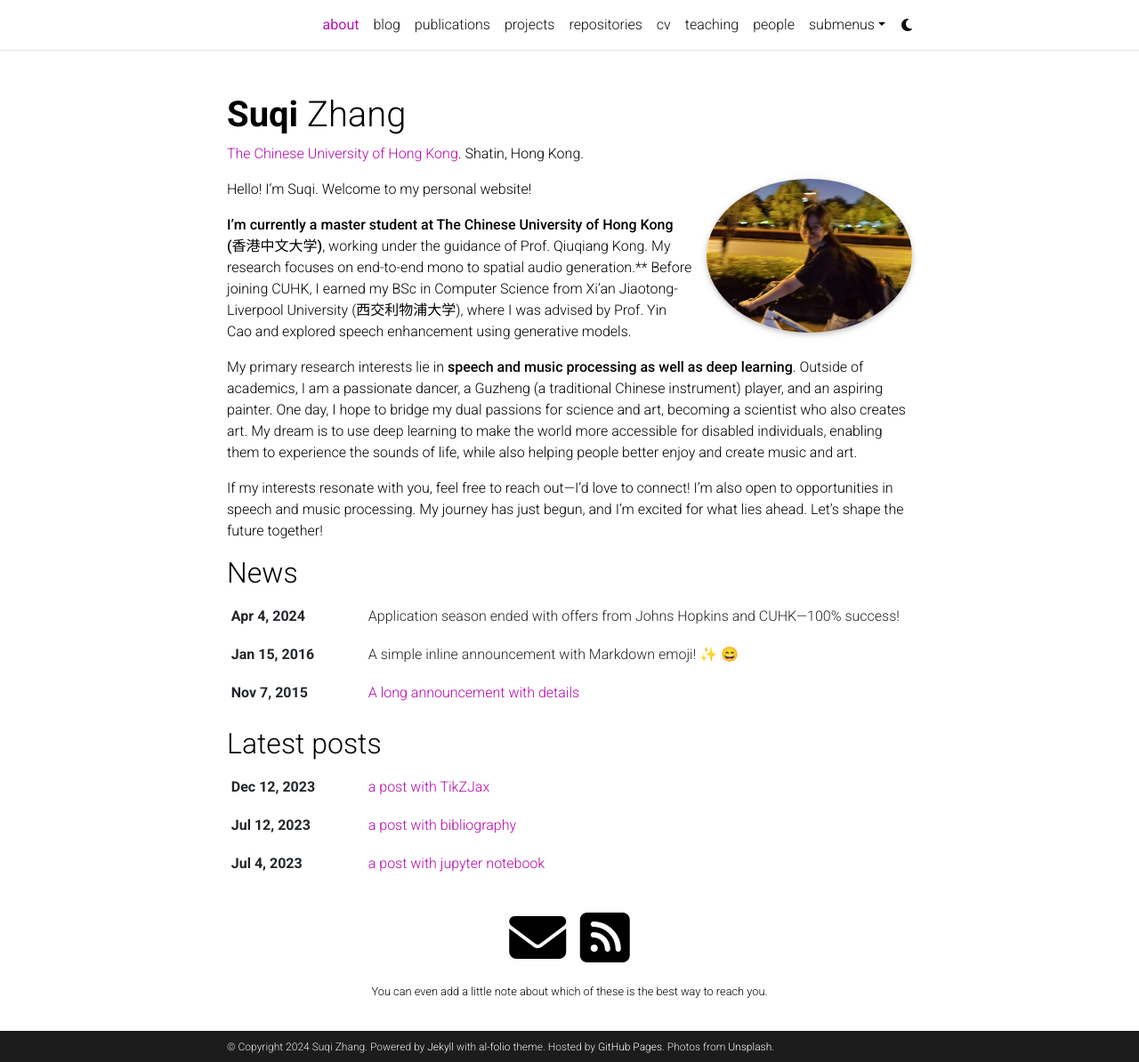
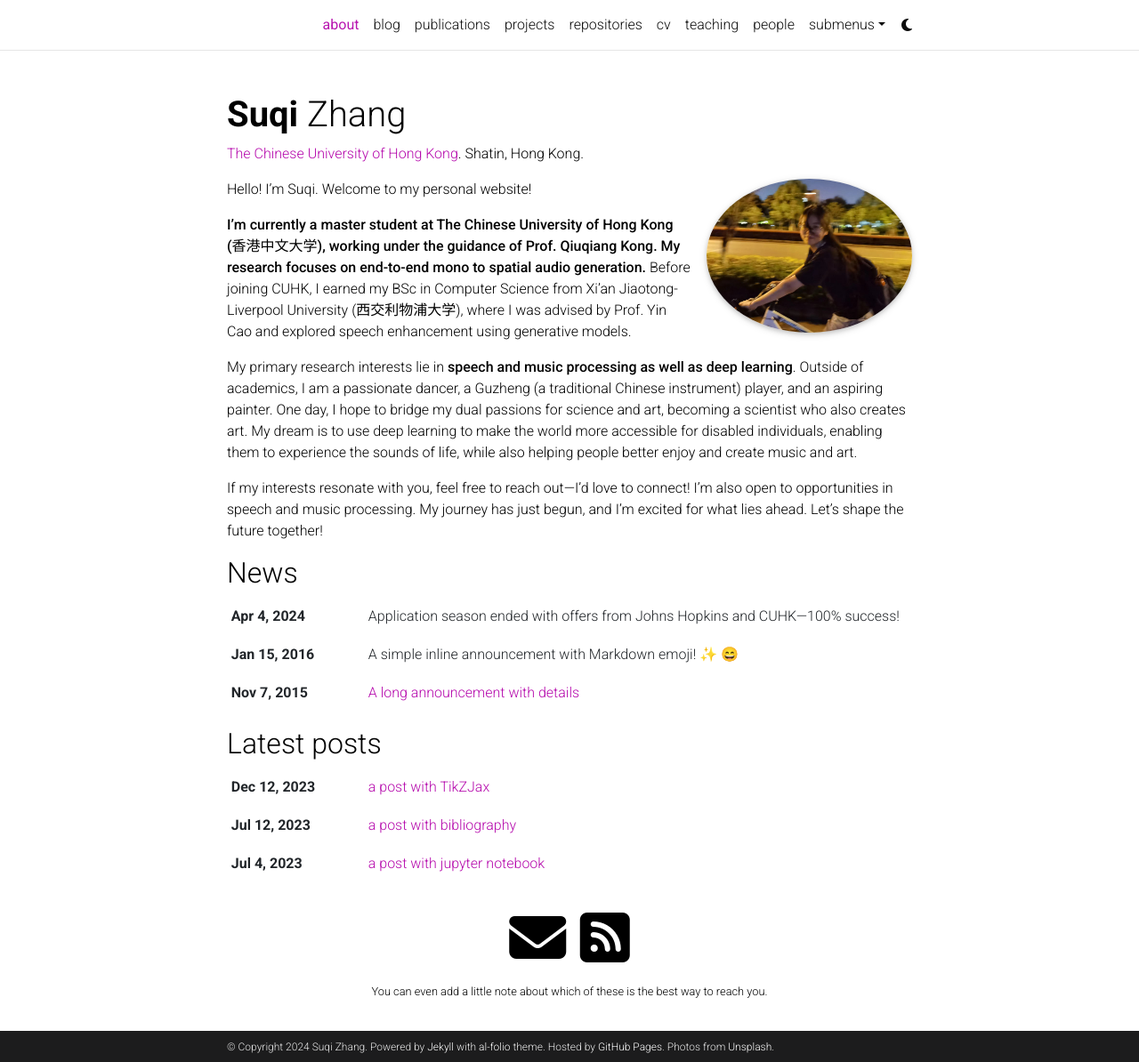
Before and after one commit to SAKi-77/SAKi-77.github.io, a Jekyll site: the page built from _pages/about.md, in a window 1280 px wide and 1194 px high. Shown: the whole window at 89% size. Built offline with Jekyll 4.4.1, drawn with Linux system fonts in a browser that asks for light colours; full-size pictures stand in for the smaller copies a plugin makes; emoji names are drawn with the system emoji font; comment, search, counter and statistics services are not loaded; a style sheet for code colours, icons or effects is not loaded.

```diff
--- a/_pages/about.md
+++ b/_pages/about.md
@@ -18,7 +18,7 @@ social: true  # includes social icons at the bottom of the page
 
 Hello! I'm Suqi. Welcome to my personal website!
 
-**I’m currently a master student at The Chinese University of Hong Kong (香港中文大学)**, working under the guidance of Prof. Qiuqiang Kong. My research focuses on end-to-end mono to spatial audio generation.** Before joining CUHK, I earned my BSc in Computer Science from Xi'an Jiaotong-Liverpool University (西交利物浦大学), where I was advised by Prof. Yin Cao and explored speech enhancement using generative models.
+**I’m currently a master student at The Chinese University of Hong Kong (香港中文大学), working under the guidance of Prof. Qiuqiang Kong. My research focuses on end-to-end mono to spatial audio generation.** Before joining CUHK, I earned my BSc in Computer Science from Xi'an Jiaotong-Liverpool University (西交利物浦大学), where I was advised by Prof. Yin Cao and explored speech enhancement using generative models.
 
 My primary research interests lie in **speech and music processing as well as deep learning**. Outside of academics, I am a passionate dancer, a Guzheng (a traditional Chinese instrument) player, and an aspiring painter. One day, I hope to bridge my dual passions for science and art, becoming a scientist who also creates art. My dream is to use deep learning to make the world more accessible for disabled individuals, enabling them to experience the sounds of life, while also helping people better enjoy and create music and art.
 
```
